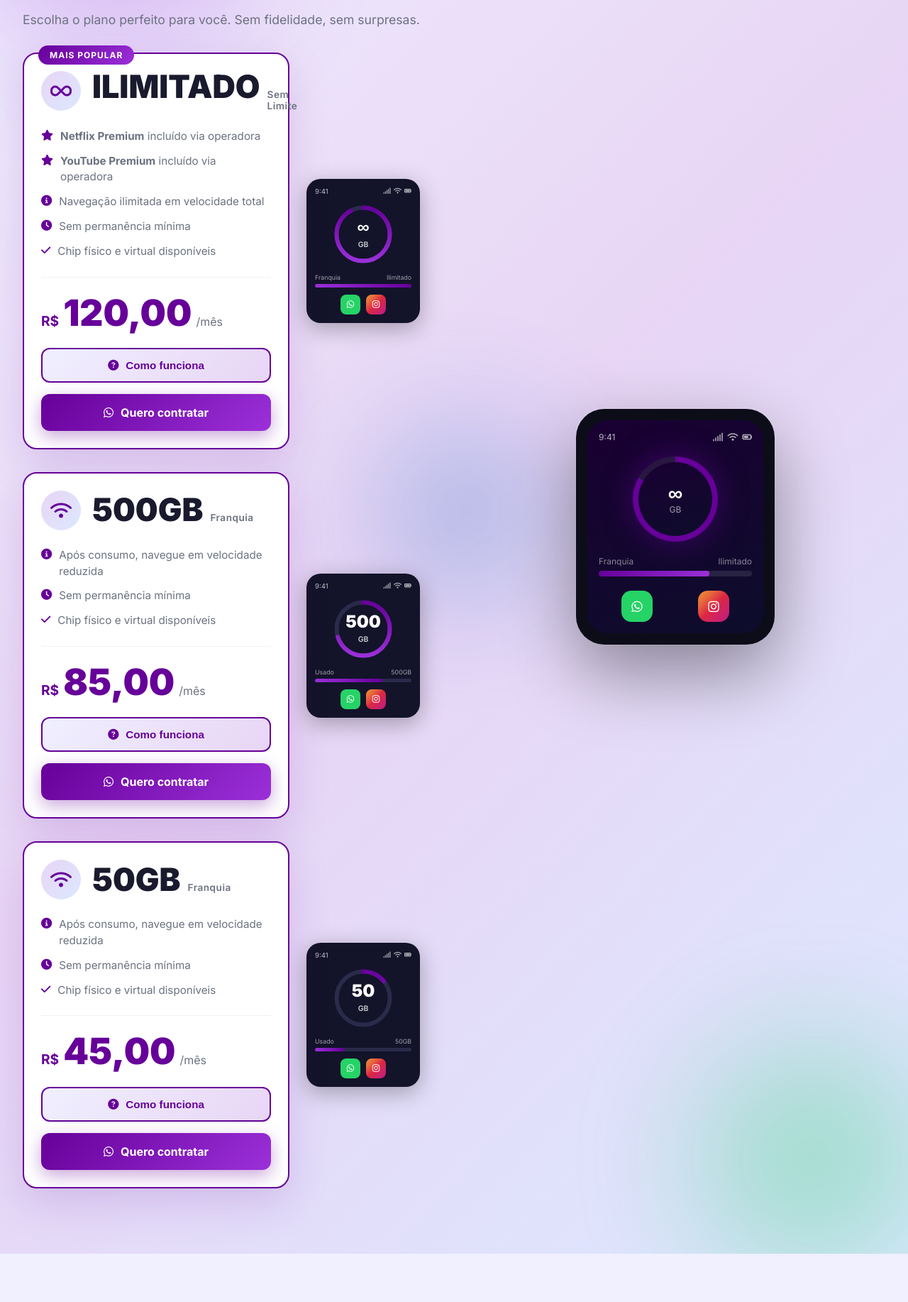
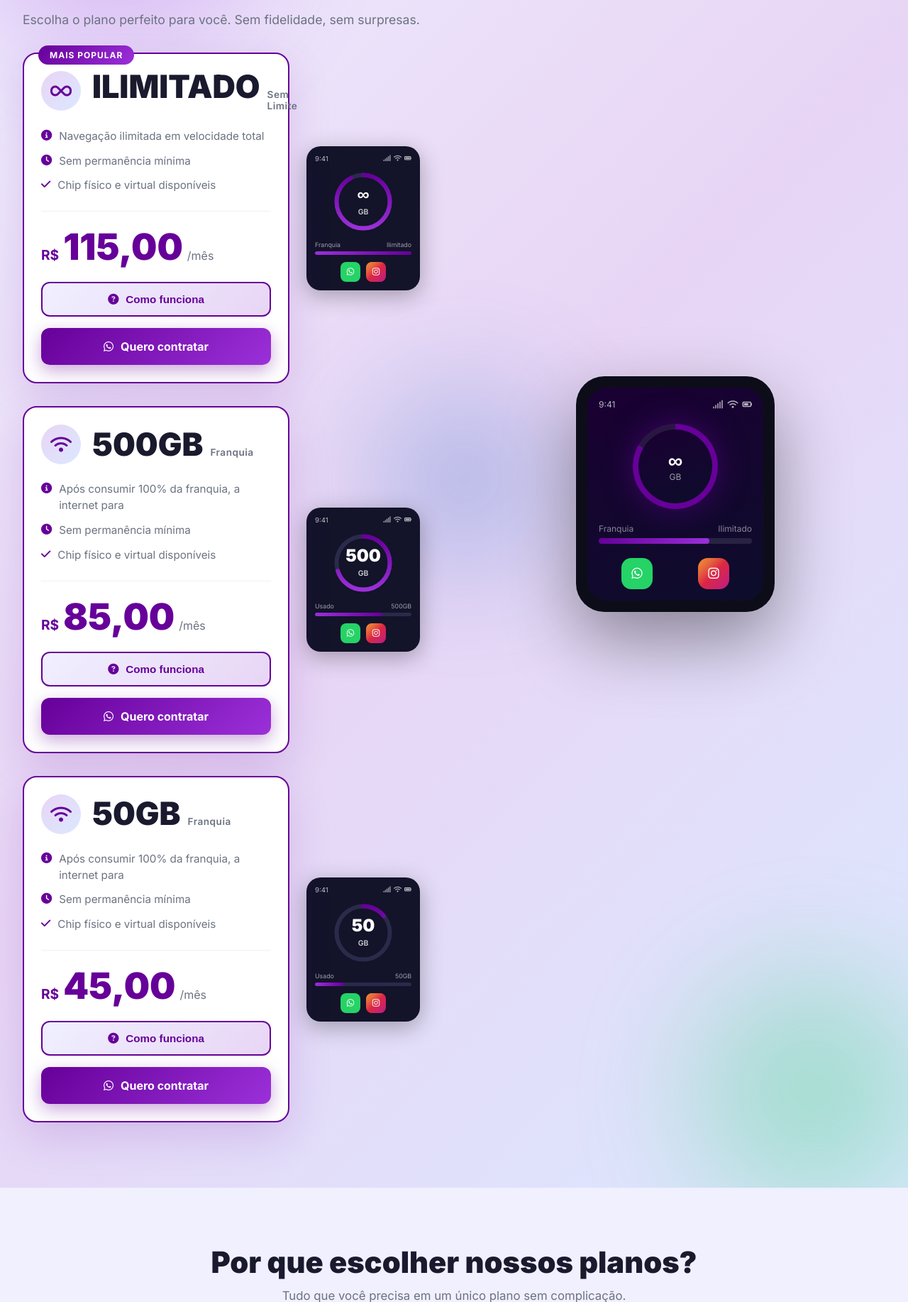
Before and after one commit to hanksff-sys/site2, a Flask app: page / in a window 1280 px wide. Shown: the part 295-2129 px from the top of the page at 71% size. Run offline with Flask 3, Linux system fonts and the light colour scheme.

Commit message:
Add files via upload

```diff
--- a/templates/index.html
+++ b/templates/index.html
@@ -63,14 +63,6 @@
             </div>
             <div class="plan-info-list">
               <div class="plan-info-item">
-                <i class="fas fa-star"></i>
-                <span><strong>Netflix Premium</strong> incluído via operadora</span>
-              </div>
-              <div class="plan-info-item">
-                <i class="fas fa-star"></i>
-                <span><strong>YouTube Premium</strong> incluído via operadora</span>
-              </div>
-              <div class="plan-info-item">
                 <i class="fas fa-circle-info"></i>
                 <span>Navegação ilimitada em velocidade total</span>
               </div>
@@ -85,7 +77,7 @@
             </div>
             <div class="plan-price">
               <span class="currency">R$</span>
-              <span class="price">120,00</span>
+              <span class="price">115,00</span>
               <span class="period">/mês</span>
             </div>
             <button class="btn-como-funciona" onclick="abrirModal()">
@@ -154,7 +146,7 @@
             <div class="plan-info-list">
               <div class="plan-info-item">
                 <i class="fas fa-circle-info"></i>
-                <span>Após consumo, navegue em velocidade reduzida</span>
+                <span>Após consumir 100% da franquia, a internet para</span>
               </div>
               <div class="plan-info-item">
                 <i class="fas fa-clock"></i>
@@ -236,7 +228,7 @@
             <div class="plan-info-list">
               <div class="plan-info-item">
                 <i class="fas fa-circle-info"></i>
-                <span>Após consumo, navegue em velocidade reduzida</span>
+                <span>Após consumir 100% da franquia, a internet para</span>
               </div>
               <div class="plan-info-item">
                 <i class="fas fa-clock"></i>
```
